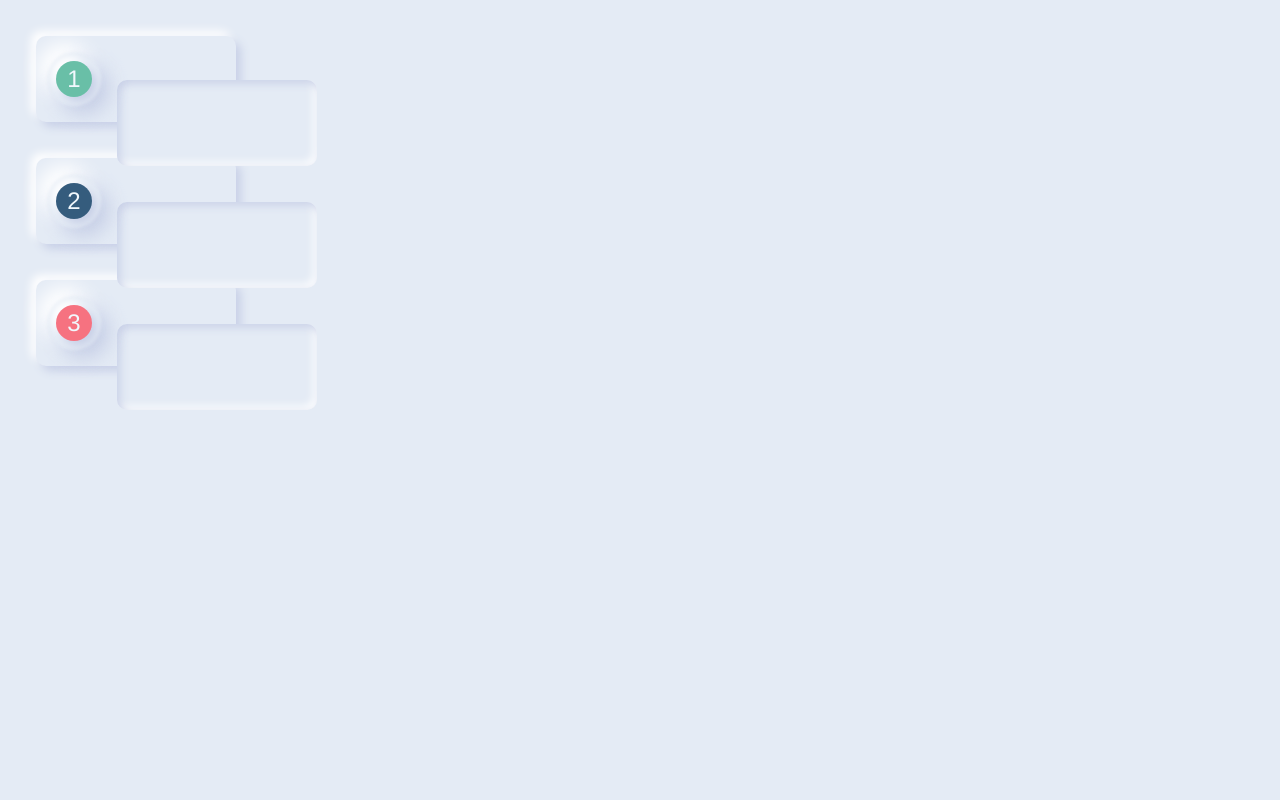
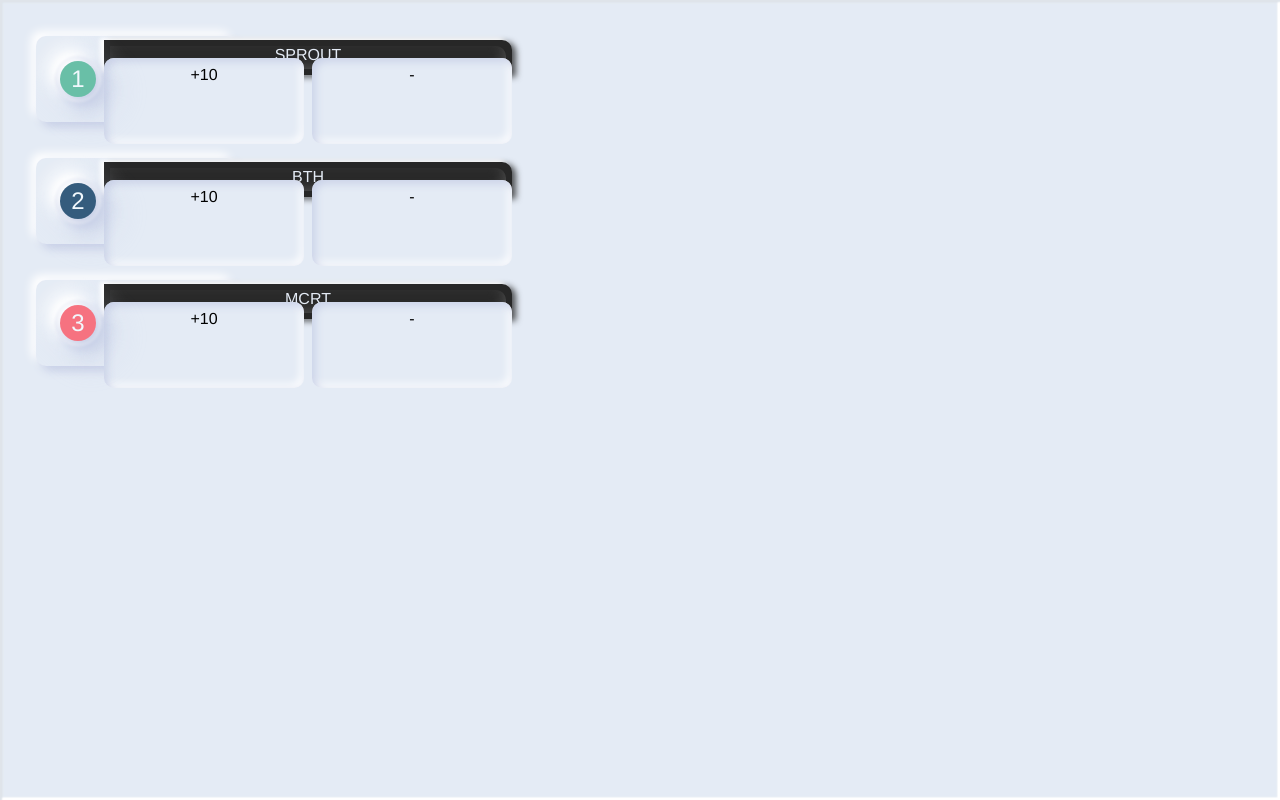
Before and after one commit to StevenCreates/gemwarrior.io, a Next.js app: page /testing in a window 1280 px wide. Built offline with nearby package versions, Linux system fonts and the light colour scheme.

Commit message:
saving where i currently am

```diff
--- a/pages/testing.js
+++ b/pages/testing.js
@@ -27,29 +27,20 @@ export default function testing() {
     <>
       {coins.map((coin) => (
         <div className="rank-card" key={coin.rank}>
-          <Card padding="4px" height="86px" width="200px">
+          <Card padding="8px" height="86px" width="200px">
             <div className="coin-info">
               <div className="rank-container">
                 <CircleRank coin={coin} />
               </div>
-              <div>
-
+              <div className="symbol-container">
+                <div className="symbol-container-inner">{coin.symbol}</div>
               </div>
-              <div className="third-column">
-                <Container
-                height={"100%"}
-                padding="2px"
-                borderRadius={"0px 0px 10px 0px"}
-                type="inset"
-                >
-                <div className="link-container">
-                  {/* <Button type="inset" />
-                  <Button type="inset" />
-                  <Button type="inset" />
-                  <Button type="inset" /> */}
-                </div>
-                </Container>
-              </div>
+              <Container type="inset" borderRadius={"0"}>
+                +10
+              </Container>
+              <Container type="inset" borderRadius={"0 0 10px 0"}>
+                -
+              </Container>
             </div>
           </Card>
         </div>
@@ -70,7 +61,7 @@ export default function testing() {
             grid-template-columns: repeat(3, 1fr);
             grid-template-rows: repeat(2, 50%);
             grid-column-gap: 8px;
-            grid-row-gap: 2px;
+            grid-row-gap: 8px;
             box-sizing: border-box;
           }
           .third-column {
@@ -86,13 +77,53 @@ export default function testing() {
             grid-row-start: 1;
             grid-column-start: 1;
             grid-row-end: 3;
-            grid-column-end: 2;
+            grid-column-end: 1;
+          }
+          .symbol-container {
+            height: 100%;
+            width: 100%;
+            display: flex;
+            padding: 6px;
+            justify-content: center;
+            font-size: 1rem;
+            align-items: center;
+            align-content: center;
+            text-align: center;
+            grid-row-start: 1;
+            grid-column-start: 2;
+            grid-row-end: 1;
+            grid-column-end: 4;
+            background: #272727;
+            color: #e4ebf5;
+            box-shadow: -4px -2px 4px 0px #ffffff, 4px 2px 6px 0px #4f5153;
+            border-radius: 0 10px 0 0;
+          }
+          .symbol-container-inner {
+            border-radius: 0 10px 0 0;
+            width: 100%;
+            height: 100%;
+            box-shadow: inset 10px 10px 15px -10px #353535,
+              inset -10px -10px 15px -10px #5f5f5f;
+            paddint: 2px;
+          }
+          .symbol-container::before {
+            content: "";
+            position: absolute;
+            left: 0;
+            top: 0;
+            right: 0;
+            bottom: 0;
+            box-shadow: 2px 2px 2px 0px #dfe4ea inset,
+              -2px -2px 2px 0px #ffffff inset;
           }
           .link-container {
-              height: 100%;
-              display: grid;
-              grid-template-columns: repeat(4, 1fr);
-              grid-column-gap: 4px;
+            height: 100%;
+            display: grid;
+            grid-template-columns: repeat(4, 1fr);
+            grid-column-gap: 4px;
+            align-items: center;
+            align-content: center;
+            text-align: center;
           }
         `}
       </style>
```
